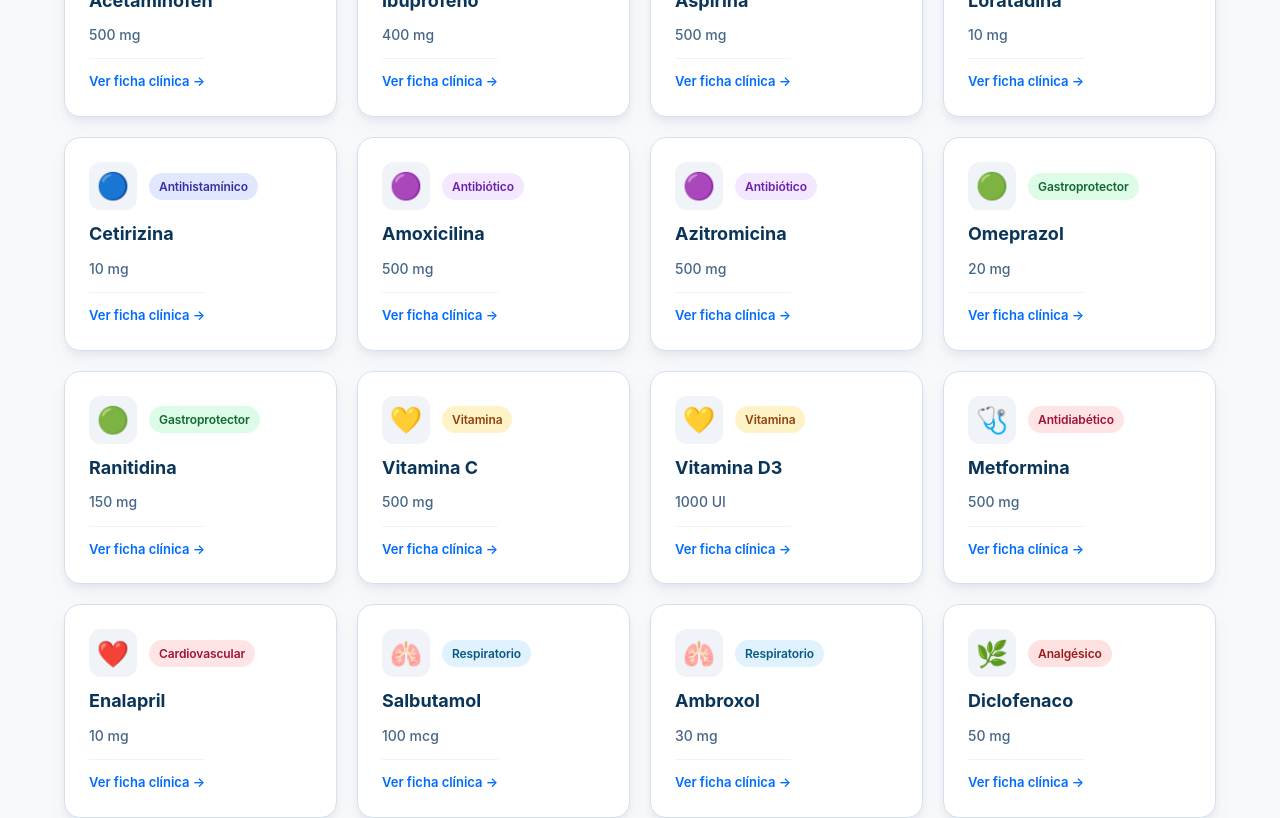
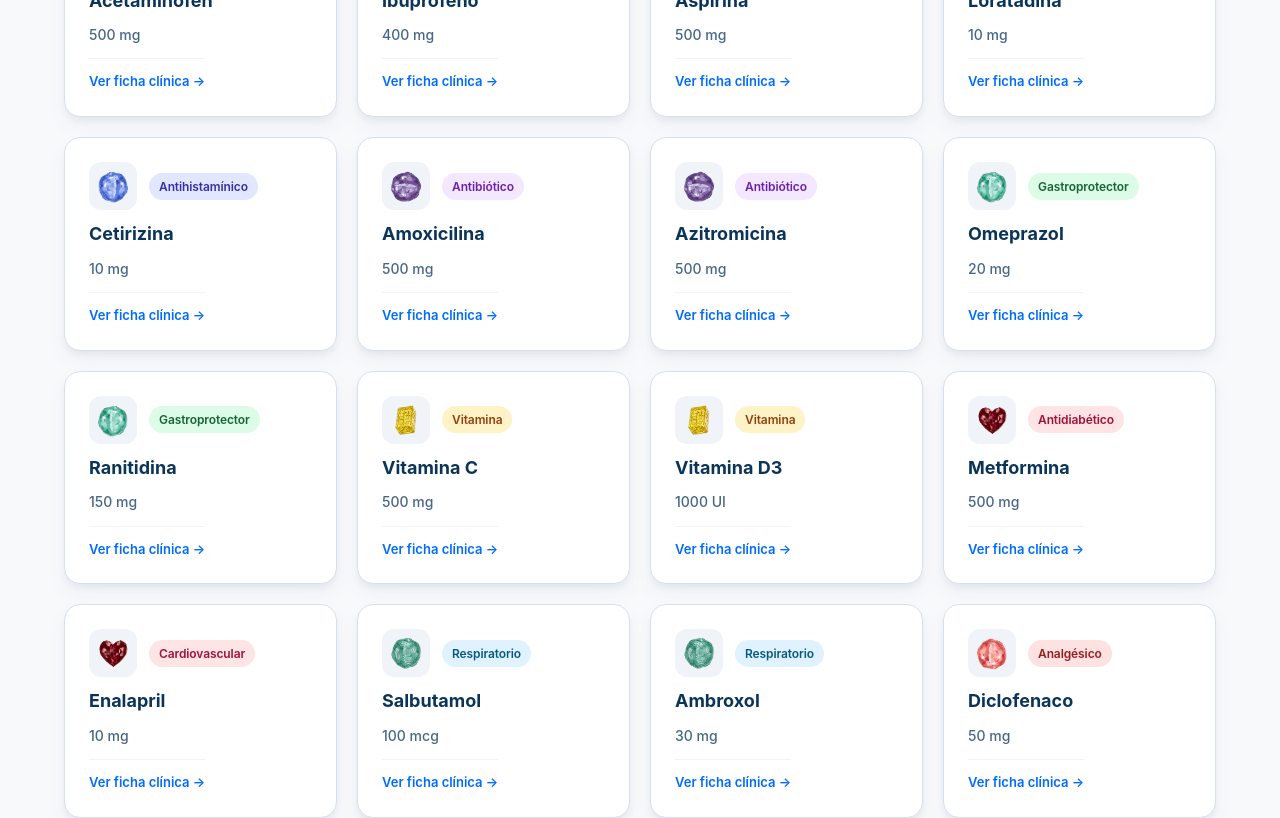
Before and after one commit to jsantiagodaza/MediCore-2.1010-, a React app in the folder frontend/: page / in a window 1280 px wide. Shown: the part 720-1538 px from the top of the page. Built offline with nearby package versions, Linux system fonts and the light colour scheme; the HTML template or start-up script is replaced by a standard one.

Commit message:
fix: corregir posicionamiento de modal y añadir iconos dinamicos

```diff
--- /dev/null
+++ b/frontend/src/components/ModalMedicamento.jsx
@@ -0,0 +1,74 @@
+// frontend/src/components/ModalMedicamento.jsx
+import { useEffect } from 'react';
+import { createPortal } from 'react-dom';
+
+export default function ModalMedicamento({ med, iconSrc, onClose }) {
+  // Efecto para bloquear el scroll del fondo cuando el modal está abierto
+  useEffect(() => {
+    if (med) {
+      document.body.style.overflow = 'hidden';
+    }
+    return () => {
+      document.body.style.overflow = '';
+    };
+  }, [med]);
+
+  if (!med) return null;
+
+  // createPortal renderiza el HTML directamente en el <body>, evitando problemas de posicionamiento
+  return createPortal(
+    <div className="overlay" onClick={onClose}>
+      <div className="sheet" role="dialog" aria-modal="true" onClick={(e) => e.stopPropagation()}>
+        <button className="close" onClick={onClose} aria-label="Cerrar">✕</button>
+
+        <div className="m-emoji">
+          {/* Si hay icono, mostramos la imagen; si no, el emoji */}
+          {iconSrc ? (
+            <img src={iconSrc} alt={med.n} />
+          ) : (
+            <span style={{ fontSize: '48px' }}>{med.e}</span>
+          )}
+        </div>
+
+        <h3>{med.n}</h3>
+        <div style={{ marginBottom: '16px' }}>
+          <span className={`tag ${med.catCls}`}>{med.cat}</span>
+          <span className="d" style={{ color: 'var(--color-slate-gray)', fontSize: '14px', marginLeft: '8px' }}>{med.dose}</span>
+        </div>
+
+        <div className="m-sec">
+          <h4>¿Para qué sirve?</h4>
+          <p>{med.uso}</p>
+        </div>
+
+        <div className="m-sec">
+          <h4>Dosis común</h4>
+          <p>{med.dosis}</p>
+        </div>
+
+        <div className="m-sec">
+          <h4>¿Cuándo tomarlo?</h4>
+          <p>{med.cuando}</p>
+        </div>
+
+        <div className="m-sec">
+          <h4>Precauciones</h4>
+          <ul>
+            {med.prec?.map((p, index) => (
+              <li key={index}>{p}</li>
+            ))}
+          </ul>
+        </div>
+
+        <div className="mol-say">
+          <img src="/assets/mol.png" alt="Mol" />
+          <div>
+            <b>Mol dice</b>
+            <p>{med.dico}</p>
+          </div>
+        </div>
+      </div>
+    </div>,
+    document.body // Aquí le decimos que lo renderice en el body
+  );
+}
--- a/frontend/src/pages/Medicamentos.jsx
+++ b/frontend/src/pages/Medicamentos.jsx
@@ -1,6 +1,20 @@
 // frontend/src/pages/Medicamentos.jsx
 import { useState } from 'react';
 import { MEDS } from '../data/meds';
+import ModalMedicamento from '../components/ModalMedicamento';
+
+// Lógica de iconos traída de tu app.js original
+const MED_ICON_PATH = '/assets/iconos-medicamentos/';
+const MED_ICONS_BY_CLASS = {
+  'cat-analg': 'analgesicos.png',
+  'cat-antih': 'antihistaminico.png',
+  'cat-antib': 'antibiotico.png',
+  'cat-gast': 'gastroprotector.png',
+  'cat-vita': 'vitaminas.png',
+  'cat-card': 'cardiaco.png',
+  'cat-resp': 'respiratorio.png',
+  'cat-derm': 'dermatologico.png'
+};
 
 const CATEGORIAS = [
   { id: 'all', label: 'Todos' },
@@ -17,8 +31,8 @@ const CATEGORIAS = [
 export default function Medicamentos() {
   const [busqueda, setBusqueda] = useState('');
   const [categoriaActiva, setCategoriaActiva] = useState('all');
+  const [medSeleccionado, setMedSeleccionado] = useState(null); // Estado para el modal
 
-  // Lógica de filtrado (similar a tu app.js original)
   const medicamentosFiltrados = MEDS.filter((med) => {
     const coincideBusqueda = med.n.toLowerCase().includes(busqueda.toLowerCase()) ||
                              med.cat.toLowerCase().includes(busqueda.toLowerCase());
@@ -35,7 +49,6 @@ export default function Medicamentos() {
           <p className="lead">Consulta indicaciones, posología y precauciones clave. Toca cualquier medicamento para ver detalles completos.</p>
         </div>
 
-        {/* Buscador */}
         <div className="search-container">
           <div className="search-input-wrap">
             <svg className="search-icon" viewBox="0 0 24 24" fill="none" stroke="currentColor" strokeWidth="2" strokeLinecap="round" strokeLinejoin="round">
@@ -52,7 +65,6 @@ export default function Medicamentos() {
           </div>
         </div>
 
-        {/* Filtros de Categoría */}
         <div className="cat-filters">
           {CATEGORIAS.map((cat) => (
             <button
@@ -65,7 +77,6 @@ export default function Medicamentos() {
           ))}
         </div>
 
-        {/* Grid de Medicamentos */}
         <div className="med-grid">
           {medicamentosFiltrados.length === 0 ? (
             <div className="empty">
@@ -77,20 +88,34 @@ export default function Medicamentos() {
               </button>
             </div>
           ) : (
-            medicamentosFiltrados.map((med, index) => (
-              <button key={index} className="med" onClick={() => alert(`Aquí abriremos el modal de: ${med.n}`)}>
+            medicamentosFiltrados.map((med, index) => {
+              const iconFile = MED_ICONS_BY_CLASS[med.catCls];
+              return (
+                <button key={index} className="med" onClick={() => setMedSeleccionado(med)}>
                   <div className="med-header">
+                    {iconFile ? (
+                      <img className="e" src={`${MED_ICON_PATH}${iconFile}`} alt={med.n} />
+                    ) : (
                       <span className="e">{med.e}</span>
+                    )}
                     <span className={`tag ${med.catCls}`}>{med.cat}</span>
                   </div>
                   <span className="n">{med.n}</span>
                   <span className="d">{med.dose}</span>
                   <span className="med-view">Ver ficha clínica →</span>
                 </button>
-            ))
+              );
+            })
           )}
         </div>
       </div>
+
+      {/* Renderizamos el Modal si hay un medicamento seleccionado */}
+      <ModalMedicamento
+        med={medSeleccionado}
+        iconSrc={medSeleccionado ? `${MED_ICON_PATH}${MED_ICONS_BY_CLASS[medSeleccionado.catCls]}` : null}
+        onClose={() => setMedSeleccionado(null)}
+      />
     </section>
   );
 }
```
Lines whose indentation alone changed are shown as unchanged.
